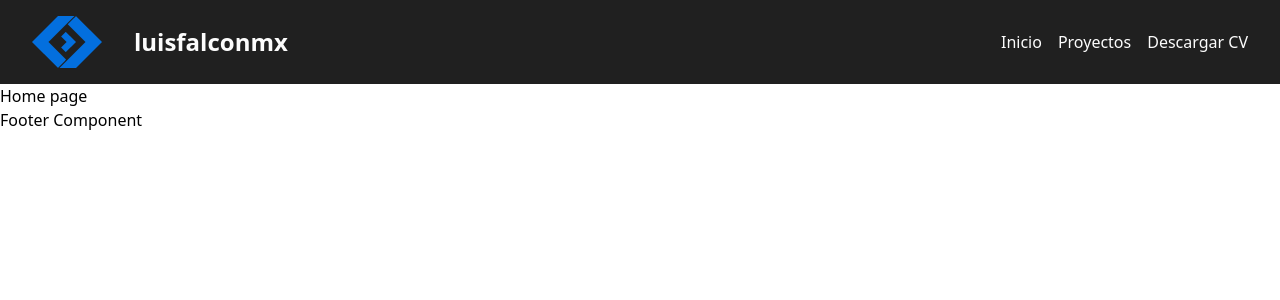
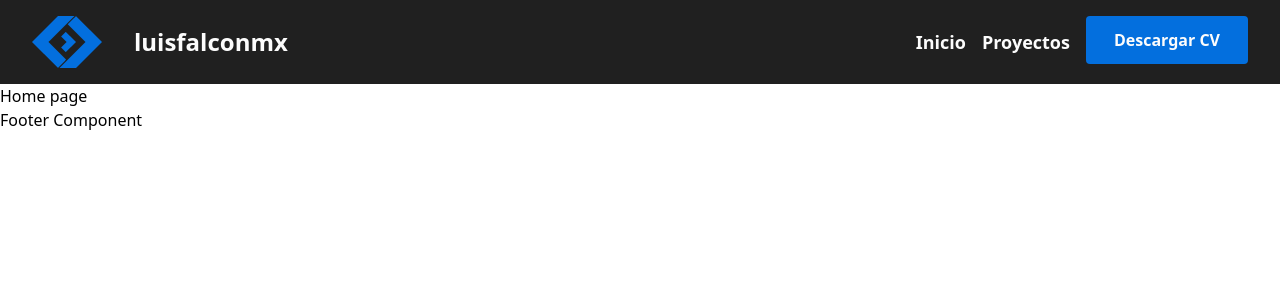
Before and after one commit to LuisFalconMX/portfolio, a React app: page / in a window 1280 px wide. Shown: the top 300 px of the page. Built offline with nearby package versions, Linux system fonts and the light colour scheme.

Commit message:
feat: simple button component created

```diff
--- /dev/null
+++ b/src/components/Button.jsx
@@ -0,0 +1,15 @@
+import React from 'react'
+import '@styles/components/Button.pcss'
+
+const Button = (props) => {
+  const { type, variant, message, icon } = props
+  return (
+    <div>
+      <button className="button" type={type}>
+        {message}
+      </button>
+    </div>
+  )
+}
+
+export default Button
--- a/src/components/Navbar.jsx
+++ b/src/components/Navbar.jsx
@@ -1,6 +1,7 @@
 import React from 'react'
 import '@styles/components/Navbar.pcss'
 import Logo from '@images/logo.png'
+import Button from './Button'
 
 const Navbar = () => (
   <header className="navbar">
@@ -17,7 +18,7 @@ const Navbar = () => (
           <a href="link">Proyectos</a>
         </li>
       </ul>
-      <button type="button">Descargar CV</button>
+      <Button type="button" message="Descargar CV" />
     </nav>
   </header>
 )
--- /dev/null
+++ b/src/styles/components/Button.pcss
@@ -0,0 +1,6 @@
+.button {
+  @apply py-3 px-7 rounded;
+  @apply inline-block;
+  @apply bg-primary text-light;
+  @apply text-base font-semibold;
+}
--- a/src/styles/components/Navbar.pcss
+++ b/src/styles/components/Navbar.pcss
@@ -29,3 +29,7 @@
 .navbar__links li {
   @apply mr-4;
 }
+
+.navbar__links li a {
+  @apply text-lg font-semibold;
+}
```
